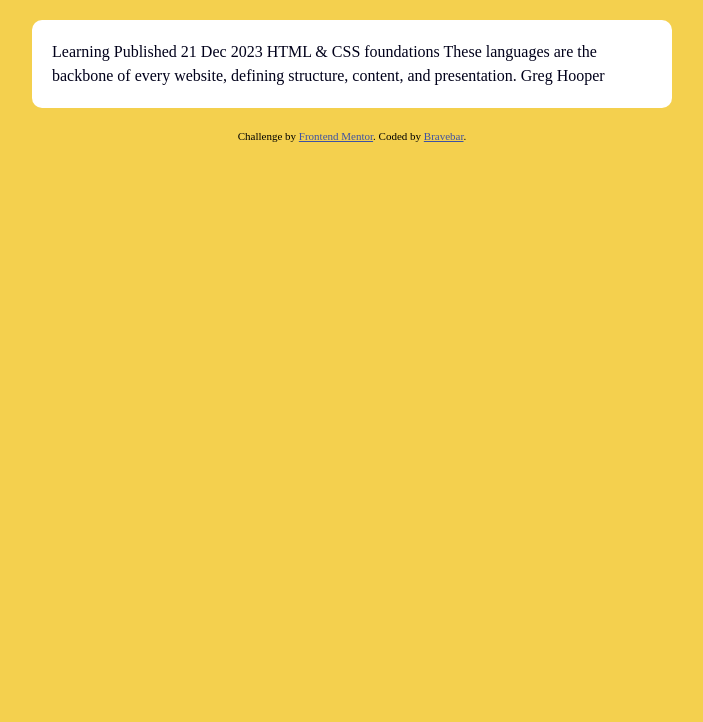
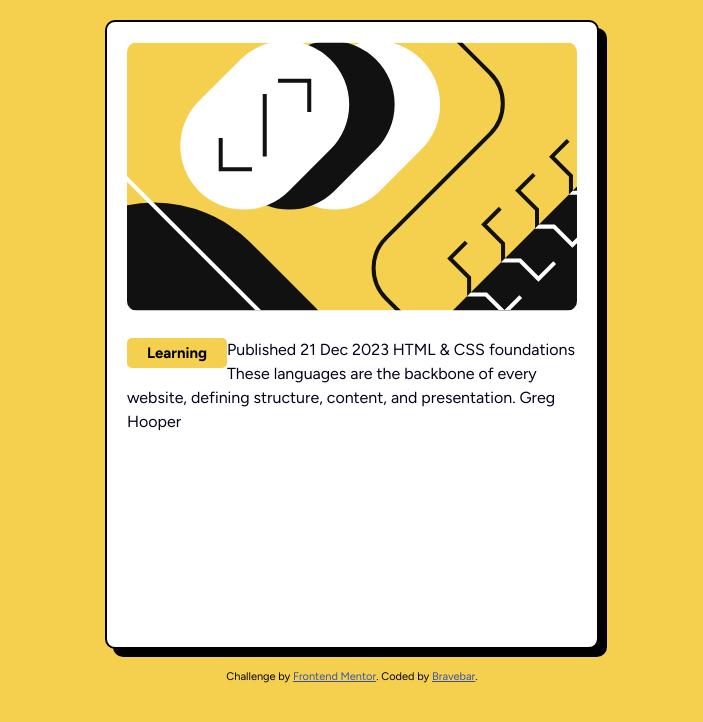
Before and after one commit to Bravebar/Practice-2, a plain HTML site: page index.html in a window 1280 px wide. Shown: the whole page, without its empty margins (288-991 px from the left). Drawn offline with Linux system fonts and the light colour scheme.

Commit message:
feat: add more fetures

```diff
--- a/assets/css/styles.css
+++ b/assets/css/styles.css
@@ -10,7 +10,43 @@ section {
   background-color: hsl(0, 0%, 100%);
   color: hsl(240, 100%, 5%);
   padding: 20px;
+box-shadow: 8px 8px 0px 0px hsl(0, 0%, 0%);
+border-color: black;
+border-style: solid;
+border-width: 2px;
   border-radius: 10px;
-  max-width: 600px;
+  max-width: 450px;
+  width: 450px;
+  height: 585px;
   margin: 20px auto;
 }
+
+.Illustration {
+  width: 100%;
+  border-radius: 10px;
+  margin-bottom: 20px;
+}
+
+.figtree-heading {
+  font-family: "Figtree", sans-serif;
+  font-optical-sizing: auto;
+  font-weight: 700;
+  font-style: normal;
+}
+
+.Learning {
+ display: flex;
+ align-items: center;
+ justify-content: center;
+ font-weight: bold;
+  float: left;
+  font-size: 15px;
+  padding: 10px;
+  margin: auto;
+  width: 80px;
+  border-radius: 5px;
+  height: 10px;
+  margin-bottom: 15px;
+  color: hsl(240, 100%, 5%);
+  background-color: hsl(47, 88%, 63%);
+}
--- a/index.html
+++ b/index.html
@@ -5,7 +5,9 @@
   <meta name="viewport" content="width=device-width, initial-scale=1.0"> <!-- displays site properly based on user's device -->
   <link rel="stylesheet" href="./assets/css/styles.css">
   <link rel="icon" type="image/png" sizes="32x32" href="./assets/images/favicon-32x32.png">
-
+  <link rel="preconnect" href="https://fonts.googleapis.com">
+<link rel="preconnect" href="https://fonts.gstatic.com" crossorigin>
+<link href="https://fonts.googleapis.com/css2?family=Figtree:ital,wght@0,300..900;1,300..900&display=swap" rel="stylesheet">
   <title>Frontend Mentor | Blog preview card</title>
 
   <!-- Feel free to remove these styles or customise in your own stylesheet 👍 -->
@@ -16,7 +18,8 @@
 </head>
 <body>
 <section>
-  </h2>Learning</h2>
+  <img src="./assets/images/illustration-article.svg" alt="Image that has multiple elements" class="Illustration">
+  <div class="Learning">Learning</div>
 
   Published 21 Dec 2023
 
```
